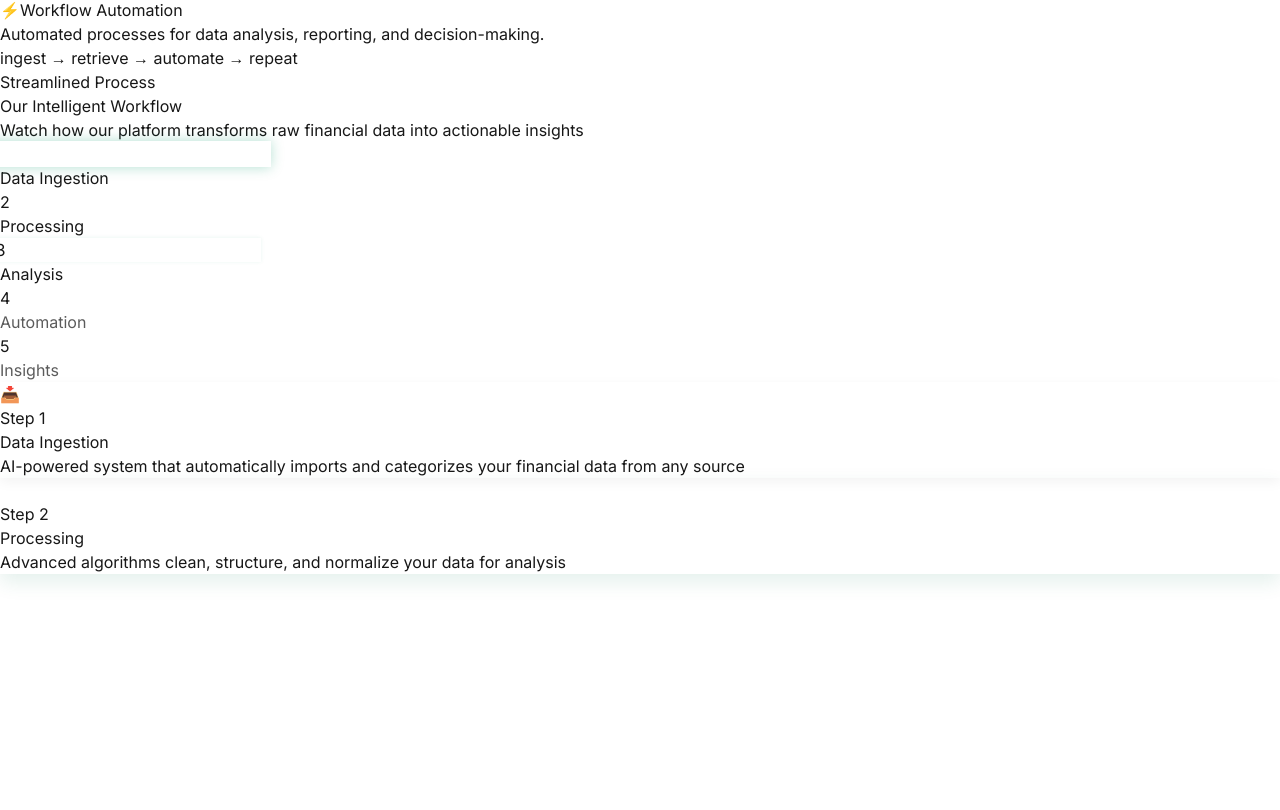
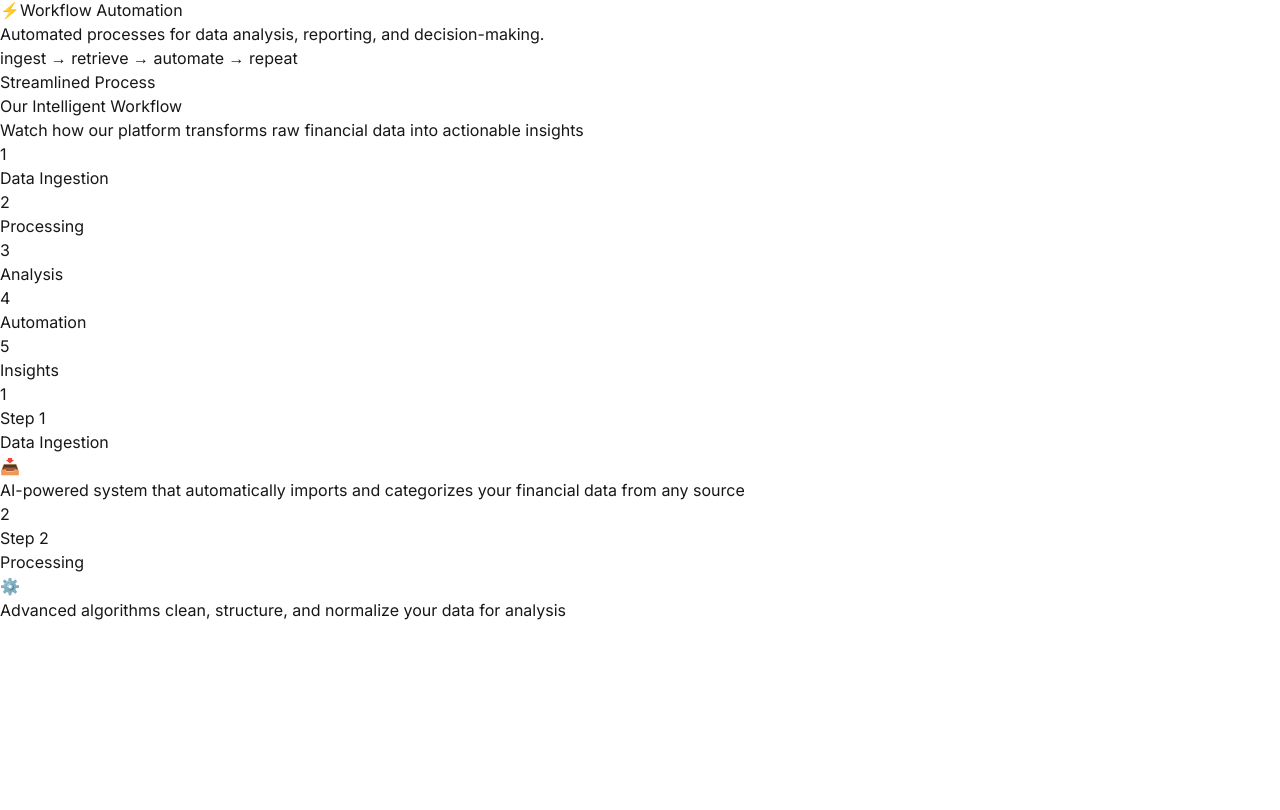
Before and after one commit to rvedula02/arcta-site, a Next.js app: page / in a window 1280 px wide. Shown: the part 3210-4020 px from the top of the page. Built offline with nearby package versions, Linux system fonts and the light colour scheme.

Commit message:
So Close: Just needs to show everything now

```diff
--- a/src/components/sections/AdvancedWorkflowAnimation.tsx
+++ b/src/components/sections/AdvancedWorkflowAnimation.tsx
@@ -1,19 +1,12 @@
 'use client';
 
 import React, { useState, useEffect } from 'react';
-import { motion, useScroll, useTransform, AnimatePresence } from 'framer-motion';
+import { motion, useScroll, useTransform } from 'framer-motion';
 
 export default function AdvancedWorkflowAnimation() {
   // Reference for the section
   const sectionRef = React.useRef(null);
   const [activeStep, setActiveStep] = useState(0);
-  const [revealedSteps, setRevealedSteps] = useState<number[]>([]);
-
-  // Scroll animation setup
-  const { scrollYProgress } = useScroll({
-    target: sectionRef,
-    offset: ["start start", "end end"]
-  });
 
   // Define workflow steps
   const workflowSteps = [
@@ -24,78 +17,40 @@ export default function AdvancedWorkflowAnimation() {
     { id: 5, name: 'Insights', description: 'Deliver actionable intelligence to transform your decision-making process', icon: '📊' }
   ];
 
+  // Scroll animation setup
+  const { scrollYProgress } = useScroll({
+    target: sectionRef,
+    offset: ["start start", "end end"]
+  });
+
   // Animation for the connecting line
-  const lineProgress = useTransform(scrollYProgress, [0.1, 0.7], ["0%", "100%"]);
+  const lineProgress = useTransform(scrollYProgress, [0, 0.9], ["0%", "100%"]);
 
   // Use scrollYProgress to determine which step is active
   useEffect(() => {
     const unsubscribe = scrollYProgress.onChange(value => {
-      // Map scroll progress to steps
       const stepCount = workflowSteps.length;
-      const stepSegment = 0.6 / stepCount; // Use 60% of the scroll range for steps
+      const stepSegment = 0.9 / stepCount;
 
       if (value < 0.1) {
-        setActiveStep(0); // Before any step
-        setRevealedSteps([]);
-      } else if (value >= 0.7) {
-        setActiveStep(stepCount + 1); // Final result
-        setRevealedSteps(workflowSteps.map(step => step.id));
+        setActiveStep(0);
+      } else if (value >= 0.9) {
+        setActiveStep(stepCount + 1);
       } else {
-        // Calculate which step we're on based on scroll position
-        const normalizedProgress = (value - 0.1) / 0.6; // Normalize to 0-1 within our step range
-        const currentStep = Math.floor(normalizedProgress * stepCount) + 1;
+        const normalizedProgress = value / 0.9;
+        const currentStep = Math.ceil(normalizedProgress * stepCount);
         setActiveStep(currentStep);
-
-        // Update revealed steps
-        const newRevealedSteps = [];
-        for (let i = 1; i <= currentStep; i++) {
-          newRevealedSteps.push(i);
-        }
-        setRevealedSteps(newRevealedSteps);
       }
     });
 
     return () => unsubscribe();
   }, [scrollYProgress, workflowSteps.length]);
 
-  // Data "particles" following the timeline
-  const particleElements = Array.from({ length: 10 }).map((_, i) => {
-    // Calculate delay based on index for staggered effect
-    const delay = i * 0.8;
-
   return (
-      <motion.div
-        key={i}
-        className="absolute top-1/2 h-2 w-2 rounded-full bg-emerald-400 transform -translate-y-1/2"
-        initial={{ left: "-10px", opacity: 0 }}
-        animate={{
-          left: ["0%", "100%"],
-          opacity: [0, 1, 1, 0],
-          scale: [0.8, 1.2, 0.8]
-        }}
-        transition={{
-          duration: 8,
-          delay,
-          repeat: Infinity,
-          ease: "easeInOut"
-        }}
-        style={{
-          boxShadow: '0 0 10px rgba(5, 150, 105, 0.5)'
-        }}
-      />
-    );
-  });
-
-  return (
-    <div ref={sectionRef} className="bg-gray-50 py-24 sm:py-32">
-      <div className="mx-auto max-w-7xl px-6 lg:px-8">
-        <motion.div
-          className="mx-auto max-w-2xl lg:text-center"
-          initial={{ opacity: 0, y: 20 }}
-          whileInView={{ opacity: 1, y: 0 }}
-          transition={{ duration: 0.7 }}
-          viewport={{ once: true }}
-        >
+    <div ref={sectionRef} className="bg-gray-50 py-20">
+      {/* Header */}
+      <div className="mx-auto max-w-7xl px-6 lg:px-8 mb-16">
+        <div className="mx-auto max-w-2xl lg:text-center">
           <h2 className="text-base font-semibold leading-7 text-emerald-600">Streamlined Process</h2>
           <p className="mt-2 text-3xl font-bold tracking-tight text-gray-900 sm:text-4xl">
             Our Intelligent Workflow
@@ -103,239 +58,161 @@ export default function AdvancedWorkflowAnimation() {
           <p className="mt-6 text-lg leading-8 text-gray-600">
             Watch how our platform transforms raw financial data into actionable insights
           </p>
-        </motion.div>
+        </div>
+      </div>
 
-        {/* Main Timeline Section */}
-        <div className="mx-auto mt-24 max-w-6xl relative">
+      {/* Fixed timeline header */}
+      <div className="sticky top-0 bg-gray-50 py-6 border-t border-b border-gray-200 z-50 shadow-sm">
+        <div className="mx-auto max-w-6xl px-6 lg:px-8">
+          <div className="relative">
             {/* Horizontal timeline line */}
-          <div className="sticky top-20 h-1 bg-gray-200 rounded-full z-10"></div>
+            <div className="h-1 bg-gray-200 rounded-full"></div>
 
             {/* Animated progress line */}
             <motion.div
-            className="sticky top-20 h-1 bg-emerald-500 origin-left rounded-full z-20"
+              className="absolute top-0 left-0 h-1 bg-emerald-500 origin-left rounded-full"
               style={{ width: lineProgress }}
             />
 
-          {/* Moving particles */}
-          <div className="sticky top-20 h-1 overflow-hidden z-30">
-            {activeStep > 0 && particleElements}
+            {/* Step markers */}
+            <div className="flex justify-between mt-4">
+              {workflowSteps.map((step, index) => {
+                const isActive = activeStep >= step.id;
+                const isCurrent = activeStep === step.id;
+
+                return (
+                  <div key={step.id} className="flex flex-col items-center">
+                    {/* Step circle */}
+                    <div className={`w-10 h-10 rounded-full flex items-center justify-center text-sm font-medium border-4 ${
+                      isActive
+                        ? 'bg-emerald-500 text-white border-emerald-600'
+                        : 'bg-white text-gray-400 border-gray-300'
+                    } transition-colors duration-300`}>
+                      {step.id}
                     </div>
 
-          {/* Steps on the timeline */}
-          <div className="sticky top-4 pt-4 flex justify-between z-40">
+                    {/* Step name */}
+                    <p className={`mt-2 text-sm font-medium ${
+                      isActive ? 'text-emerald-700' : 'text-gray-500'
+                    } text-center transition-colors duration-300`}>
+                      {step.name}
+                    </p>
+                  </div>
+                );
+              })}
+            </div>
+          </div>
+        </div>
+      </div>
+
+      {/* Step contents - staggered cards */}
+      <div className="mx-auto max-w-5xl px-6 lg:px-8 mt-12">
         {workflowSteps.map((step, index) => {
-              const isActive = activeStep > index;
-              const isNext = activeStep === index;
+          const isVisible = activeStep >= step.id;
+          const isActive = activeStep === step.id;
+          const isLeft = index % 2 === 0;
 
           return (
-                <div key={step.id} className="relative" style={{ width: '20%' }}>
-                  {/* Timeline node */}
+            <div
+              key={step.id}
+              className={`mb-20 ${isLeft ? 'mr-auto ml-0' : 'ml-auto mr-0'} relative w-full md:w-4/5`}
+            >
               <motion.div
-                    className={`w-10 h-10 mx-auto rounded-full flex items-center justify-center text-xl border-4 transition-colors duration-300 ${
-                      isActive ? 'bg-emerald-500 text-white border-emerald-600' :
-                      isNext ? 'bg-white border-emerald-500 text-emerald-500' :
-                      'bg-white border-gray-300 text-gray-400'
+                className={`border rounded-lg shadow-md p-6 bg-white ${
+                  isActive ? 'border-emerald-300' : 'border-gray-100'
                 }`}
-                    animate={isNext ? {
-                      scale: [1, 1.2, 1],
-                      boxShadow: ['0px 0px 0px rgba(5, 150, 105, 0)', '0px 0px 20px rgba(5, 150, 105, 0.5)', '0px 0px 0px rgba(5, 150, 105, 0)']
-                    } : {}}
-                    transition={{ duration: 1.5, repeat: isNext ? Infinity : 0 }}
+                initial={{ opacity: 0, y: 50, x: isLeft ? -20 : 20 }}
+                animate={{
+                  opacity: isVisible ? 1 : 0,
+                  y: isVisible ? 0 : 50,
+                  x: isVisible ? 0 : (isLeft ? -20 : 20),
+                }}
+                transition={{ duration: 0.5 }}
               >
-                    <span className="text-sm">{step.id}</span>
+                {/* Step indicator */}
+                <div className="flex items-center mb-4">
+                  <div className={`w-8 h-8 rounded-full flex items-center justify-center text-sm font-medium mr-3 ${
+                    isActive ? 'bg-emerald-100 text-emerald-700' : 'bg-gray-100 text-gray-500'
+                  }`}>
+                    {step.id}
+                  </div>
+                  <div>
+                    <span className={`text-xs uppercase tracking-wider font-bold ${
+                      isActive ? 'text-emerald-600' : 'text-gray-500'
+                    }`}>
+                      Step {step.id}
+                    </span>
+                    <h3 className="text-lg font-bold text-gray-900">{step.name}</h3>
+                  </div>
+                </div>
+
+                <div className="flex items-start">
+                  <div className="flex-shrink-0 mr-4">
+                    <div className={`w-12 h-12 rounded-lg flex items-center justify-center text-2xl ${
+                      isActive ? 'bg-emerald-100' : 'bg-gray-100'
+                    }`}>
+                      {step.icon}
+                    </div>
+                  </div>
+
+                  <p className="text-gray-600">
+                    {step.description}
+                  </p>
+                </div>
+
+                {/* Progress indicator for active step */}
+                {isActive && (
+                  <motion.div
+                    className="w-full h-1 bg-emerald-100 mt-4 rounded-full overflow-hidden"
+                    initial={{ opacity: 0 }}
+                    animate={{ opacity: 1 }}
+                    transition={{ delay: 0.3 }}
+                  >
+                    <motion.div
+                      className="h-full bg-emerald-500 rounded-full"
+                      initial={{ width: "0%" }}
+                      animate={{ width: "100%" }}
+                      transition={{ duration: 1.5, repeat: Infinity }}
+                    />
                   </motion.div>
-
-                  {/* Step label */}
-                  <div className="mt-2 text-center">
-                    <motion.p
-                      className={`text-sm font-semibold ${isActive ? 'text-emerald-700' : isNext ? 'text-emerald-600' : 'text-gray-500'}`}
-                      animate={{ opacity: isActive || isNext ? 1 : 0.7 }}
-                    >
-                      {step.name}
-                    </motion.p>
-                  </div>
+                )}
+              </motion.div>
             </div>
           );
         })}
       </div>
 
-          {/* Step details cards - staggered layout */}
-          <div className="mt-24">
-            {workflowSteps.map((step, index) => {
-              const isRevealed = revealedSteps.includes(step.id);
-              const isActive = activeStep === step.id;
-              const isComplete = activeStep > step.id;
-
-              return (
-                <motion.div
-                  key={step.id}
-                  className={`mb-16 ${index % 2 === 0 ? 'ml-0 mr-auto' : 'ml-auto mr-0'} w-4/5 md:w-3/5`}
-                  initial={{ opacity: 0, y: 50, x: index % 2 === 0 ? -20 : 20 }}
-                  animate={{
-                    opacity: isRevealed ? 1 : 0,
-                    y: isRevealed ? 0 : 50,
-                    x: isRevealed ? 0 : (index % 2 === 0 ? -20 : 20)
-                  }}
-                  transition={{
-                    type: "spring",
-                    stiffness: 100,
-                    damping: 20
-                  }}
-                >
-                  <motion.div
-                    className={`bg-white p-6 rounded-lg shadow-md border ${
-                      isActive ? 'border-emerald-300' :
-                      isComplete ? 'border-emerald-200' :
-                      'border-gray-100'
-                    }`}
-                    animate={{
-                      boxShadow: isActive ?
-                        ['0px 4px 12px rgba(0, 0, 0, 0.05)', '0px 10px 24px rgba(5, 150, 105, 0.15)', '0px 4px 12px rgba(0, 0, 0, 0.05)'] :
-                        '0px 4px 12px rgba(0, 0, 0, 0.05)'
-                    }}
-                    transition={{ duration: 2, repeat: isActive ? Infinity : 0, repeatType: "reverse" }}
-                  >
-                    <div className="flex gap-4">
-                      {/* Icon */}
-                      <div className="flex-shrink-0">
-                        <motion.div
-                          className={`w-12 h-12 rounded-lg ${
-                            isActive ? 'bg-emerald-100' :
-                            isComplete ? 'bg-emerald-50' :
-                            'bg-gray-100'
-                          } flex items-center justify-center text-2xl`}
-                          animate={{
-                            rotate: isActive ? [0, 10, 0, -10, 0] : 0,
-                            scale: isActive ? [1, 1.1, 1] : 1
-                          }}
-                          transition={{
-                            duration: 4,
-                            repeat: isActive ? Infinity : 0,
-                            repeatType: "loop"
-                          }}
-                        >
-                          {step.icon}
-                        </motion.div>
-                      </div>
-
-                      {/* Content */}
-                      <div className="flex-1">
-                        <span className={`text-xs font-semibold uppercase tracking-wider ${
-                          isActive ? 'text-emerald-600' :
-                          isComplete ? 'text-emerald-500' :
-                          'text-gray-500'
-                        }`}>
-                          Step {step.id}
-                        </span>
-                        <h3 className="mt-1 text-lg font-bold text-gray-900">{step.name}</h3>
-                        <p className="mt-2 text-sm text-gray-600">{step.description}</p>
-                      </div>
-                    </div>
-
-                    {/* Animation indicator */}
-                    {isActive && (
-                      <motion.div
-                        className="w-full h-1 bg-emerald-100 mt-4 rounded-full overflow-hidden"
-                        initial={{ opacity: 0 }}
-                        animate={{ opacity: 1 }}
-                        transition={{ delay: 0.5 }}
-                      >
-                        <motion.div
-                          className="h-full bg-emerald-500 rounded-full"
-                          initial={{ width: "0%" }}
-                          animate={{ width: "100%" }}
-                          transition={{
-                            duration: 1.5,
-                            repeat: Infinity,
-                          }}
-                        />
-                      </motion.div>
-                    )}
-                  </motion.div>
-                </motion.div>
-              );
-            })}
-          </div>
-
-          {/* Final result node */}
+      {/* Final result - only shows after all steps are complete */}
       {activeStep > workflowSteps.length && (
         <motion.div
-              className="mt-20 mx-auto max-w-2xl"
-              initial={{ opacity: 0, scale: 0.95, y: 30 }}
-              animate={{ opacity: 1, scale: 1, y: 0 }}
-              transition={{
-                duration: 0.8,
-                type: "spring",
-                stiffness: 100,
-                damping: 20
-              }}
+          className="mt-12 mx-auto max-w-2xl px-6 lg:px-8"
+          initial={{ opacity: 0, y: 30 }}
+          animate={{ opacity: 1, y: 0 }}
+          transition={{ duration: 0.7 }}
         >
-              <motion.div
-                className="bg-gradient-to-r from-emerald-50 to-blue-50 p-8 rounded-xl shadow-lg border border-emerald-100 text-center"
-                animate={{
-                  boxShadow: [
-                    "0px 10px 30px rgba(5, 150, 105, 0.1)",
-                    "0px 20px 50px rgba(5, 150, 105, 0.2)",
-                    "0px 10px 30px rgba(5, 150, 105, 0.1)"
-                  ]
-                }}
-                transition={{
-                  duration: 4,
-                  repeat: Infinity,
-                  repeatType: "reverse"
-                }}
-              >
-                <motion.div
-                  className="inline-flex mx-auto text-6xl mb-6"
-                  initial={{ scale: 0, rotate: -180 }}
-                  animate={{ scale: 1, rotate: 0 }}
-                  transition={{
-                    type: "spring",
-                    stiffness: 260,
-                    damping: 20,
-                    delay: 0.3
-                  }}
-                >
-                  ✨
-                </motion.div>
+          <div className="bg-gradient-to-r from-emerald-50 to-blue-50 p-8 rounded-xl shadow-lg border border-emerald-100 text-center">
+            <div className="text-6xl mb-6">✨</div>
 
-                <motion.h3
-                  className="text-3xl font-bold text-gray-900"
-                  initial={{ opacity: 0, y: 20 }}
-                  animate={{ opacity: 1, y: 0 }}
-                  transition={{ delay: 0.5 }}
-                >
+            <h3 className="text-3xl font-bold text-gray-900">
               Intelligence, Delivered
-                </motion.h3>
+            </h3>
 
-                <motion.p
-                  className="mt-4 text-gray-600 max-w-lg mx-auto text-lg"
-                  initial={{ opacity: 0 }}
-                  animate={{ opacity: 1 }}
-                  transition={{ delay: 0.7 }}
-                >
+            <p className="mt-4 text-gray-600 max-w-lg mx-auto text-lg">
               Our platform transforms hours of manual work into minutes of automated processing,
               delivering actionable insights for your financial operations.
-                </motion.p>
+            </p>
 
-                <motion.div
-                  className="mt-8"
-                  initial={{ opacity: 0, y: 20 }}
-                  animate={{ opacity: 1, y: 0 }}
-                  transition={{ delay: 0.9 }}
-                >
+            <div className="mt-8">
               <a
                 href="/demo"
                 className="inline-block rounded-md bg-emerald-600 px-8 py-3.5 text-sm font-semibold text-white shadow-md hover:bg-emerald-500 transition-colors"
               >
                 See it in action
               </a>
-                </motion.div>
-              </motion.div>
+            </div>
+          </div>
         </motion.div>
       )}
     </div>
-      </div>
-    </div>
   );
 }
```
Lines whose indentation alone changed are shown as unchanged.
